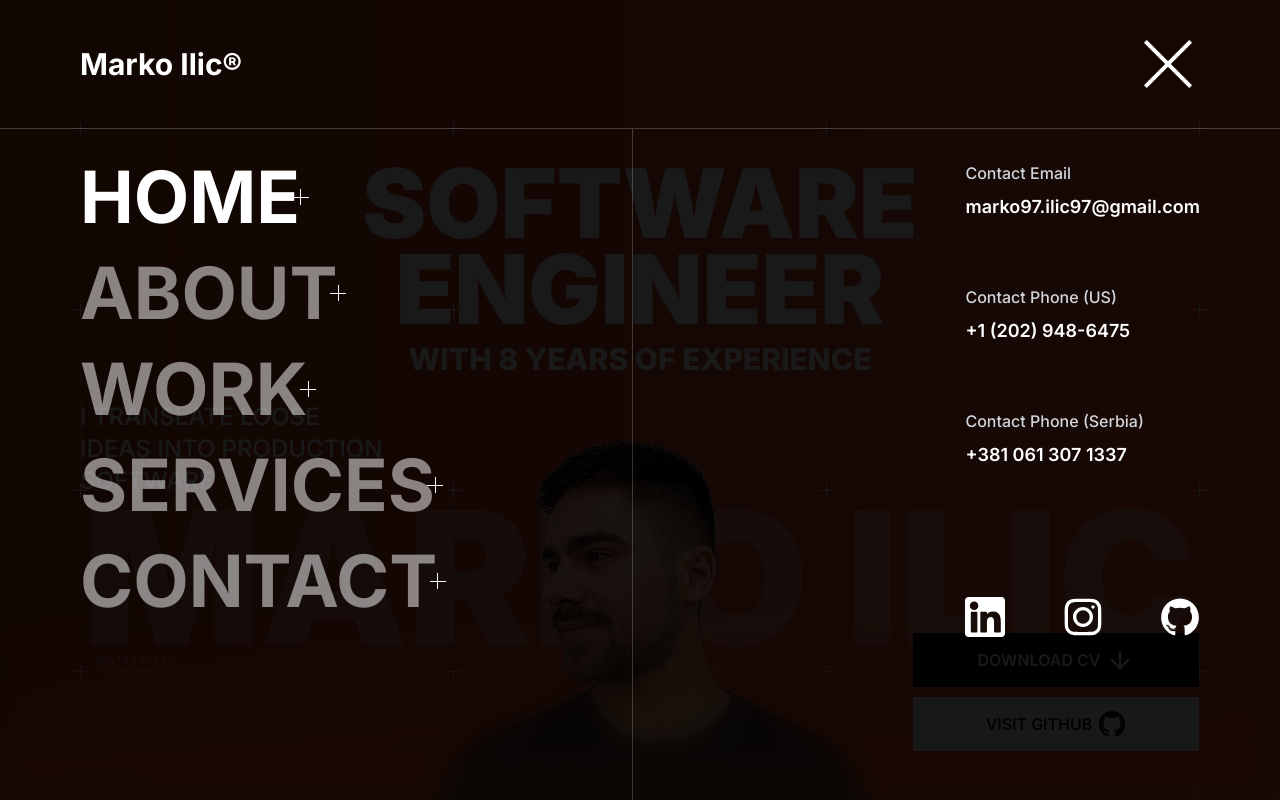
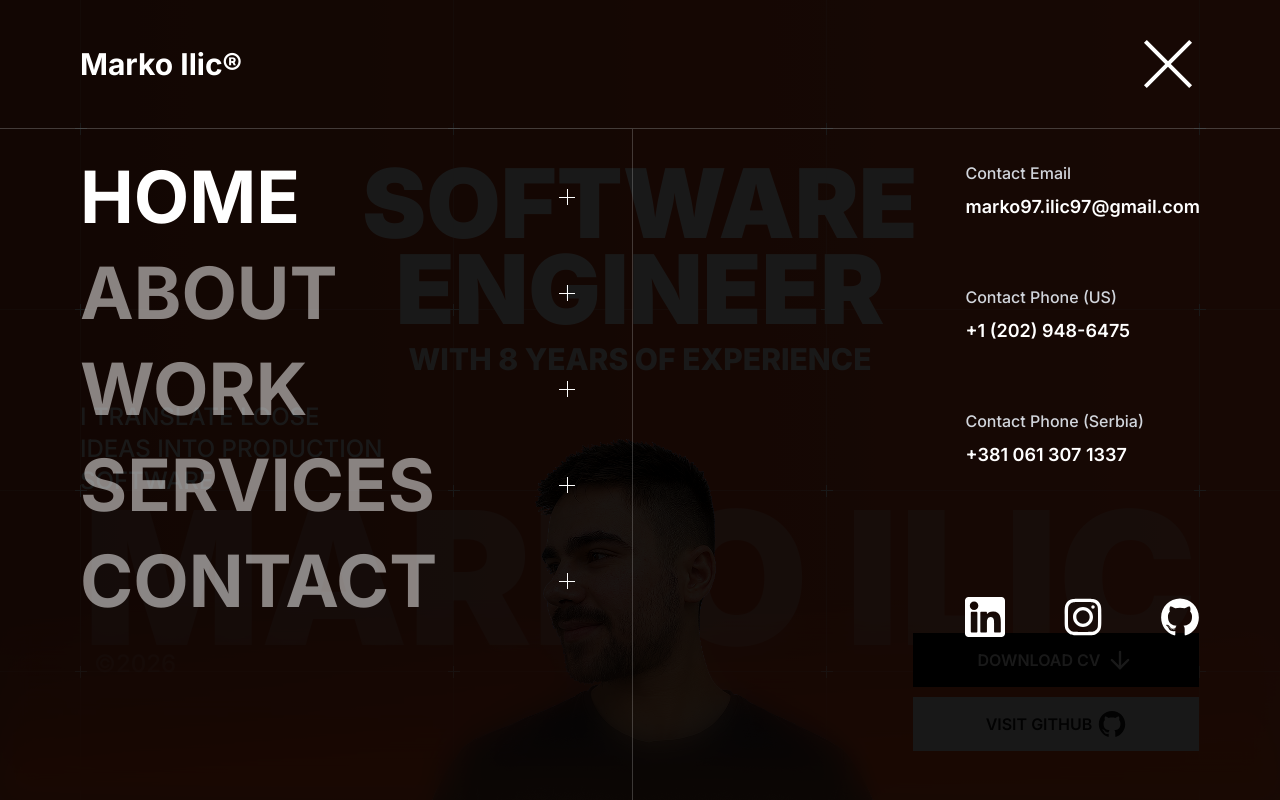
Before and after one commit to DleiaDev/website, a Next.js app: page / in a window 1280 px wide. Both pictures are taken after a click on the button "Open menu". Built offline with nearby package versions, Linux system fonts and the light colour scheme.

Commit message:
fix: add scrolling to navbar

```diff
--- a/components/Navbar.tsx
+++ b/components/Navbar.tsx
@@ -56,7 +56,7 @@ export default function Navbar() {
         // still removes it from focus and the a11y tree, and visibility only
         // flips once the fade out finishes. The nav's horizontal padding comes
         // from its parent's PAGE_GUTTER, so the menu reuses it to line up.
-        className={`fixed inset-0 z-0 w-screen h-svh pt-(--nav-h) bg-black/90 transition-[opacity,visibility] duration-200 motion-reduce:transition-none ${
+        className={`fixed overflow-auto inset-0 z-0 w-screen h-svh pt-(--nav-h) bg-black/90 transition-[opacity,visibility] duration-200 motion-reduce:transition-none ${
           isMenuOpen ? "opacity-100 visible" : "opacity-0 invisible"
         }`}
       >
@@ -66,7 +66,7 @@ export default function Navbar() {
           )}
         >
           <div className="pt-4 pb-8 xs:border-r xs:border-white/20 xs:flex-1 xs:pb-0 md:pt-8">
-            <ul className="flex flex-col gap-6 items-center xs:items-start lg:pr-16">
+            <ul className="flex flex-col gap-6 items-center xs:items-center xs:items-stretch lg:pr-16">
               {links.map(({ text, path }) => (
                 <li key={path} className="flex justify-between items-center">
                   <Link
@@ -82,7 +82,7 @@ export default function Navbar() {
               ))}
             </ul>
           </div>
-          <div className="flex text-white pt-8 pl-4 md:pt-8 justify-center border-t border-white/20 xs:pt-4 xs:border-none xs:justify-end xs:flex-1">
+          <div className="flex text-white pb-8 pt-8 pl-4 md:pt-8 justify-center border-t border-white/20 xs:pt-4 xs:border-none xs:justify-end xs:flex-1">
             <div className="inline-flex flex-col gap-10 md:gap-16">
               <NavbarInfoField
                 type="email"
```
